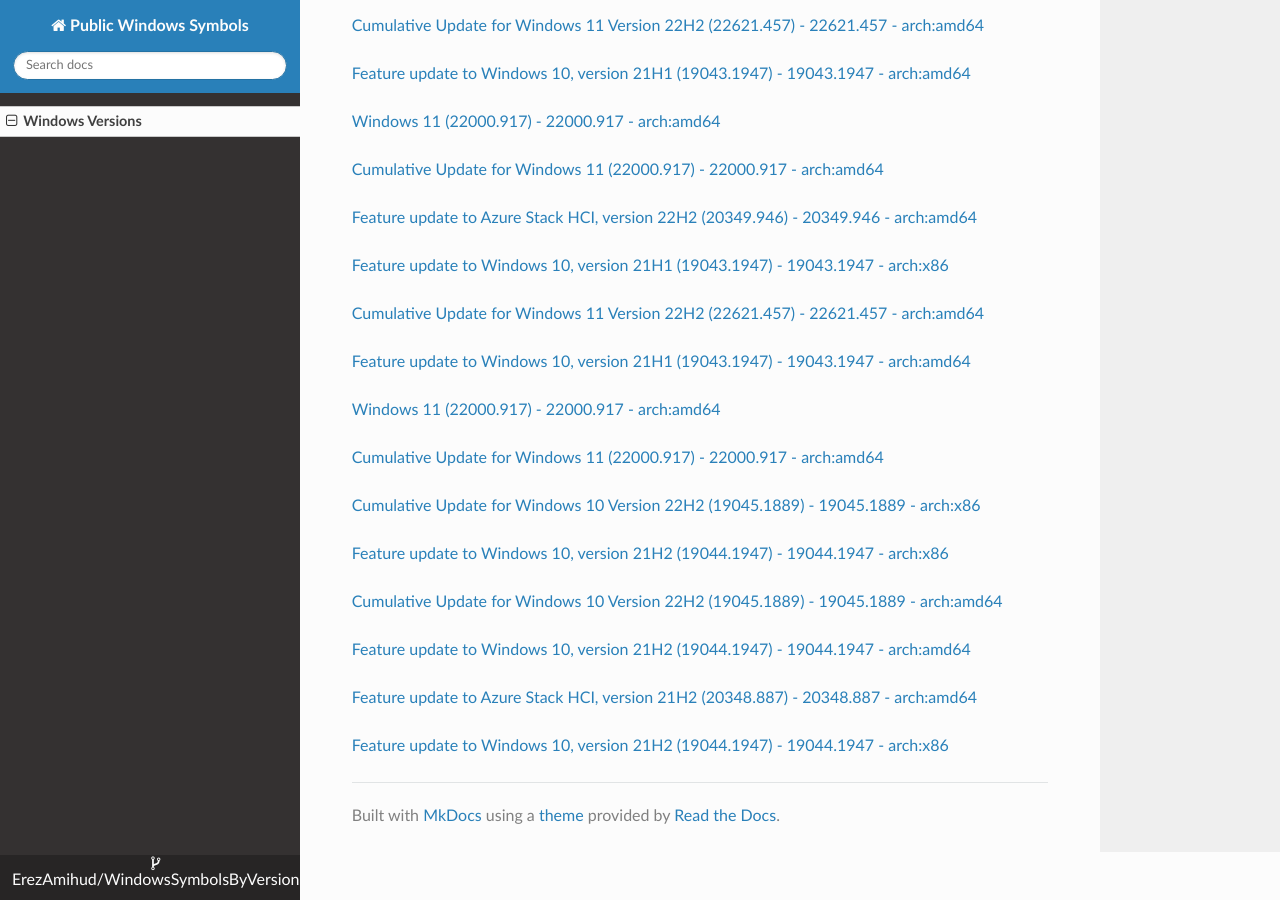
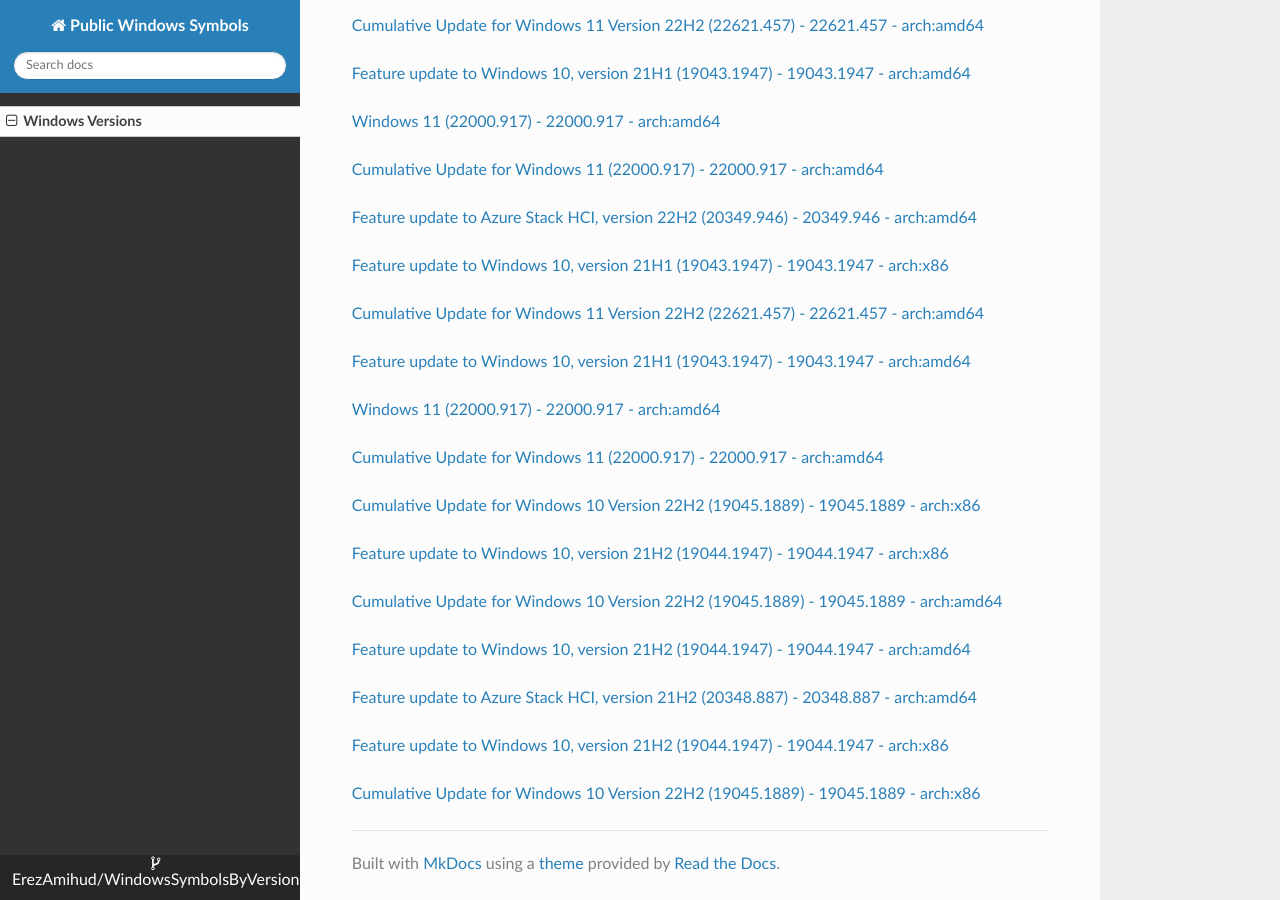
Before and after one commit to ErezAmihud/WindowsSymbolsByVersion, an MkDocs documentation site: the page built from docs/index.md, in a window 1280 px wide and 900 px high, scrolled down 54917 px. Built offline with MkDocs 1.6.1, drawn with Linux system fonts in a browser that asks for light colours; nearby versions of some CDN libraries.

Commit message:
Automated commit, add manifest for 9af2f1d7-e9bd-408f-849a-3cbc6700b196

```diff
--- a/docs/index.md
+++ b/docs/index.md
@@ -3253,3 +3253,6 @@
 
 
 [Feature update to Windows 10, version 21H2 (19044.1947) - 19044.1947 - arch:x86](https://github.com/ErezAmihud/WindowsSymbolsByVersion/blob/main/manifests/f4fb493c-bb80-4ec1-89c1-b7f060916efa.manifest)
+
+
+[Cumulative Update for Windows 10 Version 22H2 (19045.1889) - 19045.1889 - arch:x86](https://github.com/ErezAmihud/WindowsSymbolsByVersion/blob/main/manifests/9af2f1d7-e9bd-408f-849a-3cbc6700b196.manifest)
```
Also changed, not shown: process_builds.json (+1 -1 lines).
